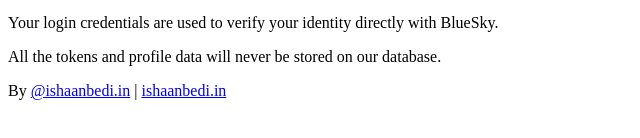
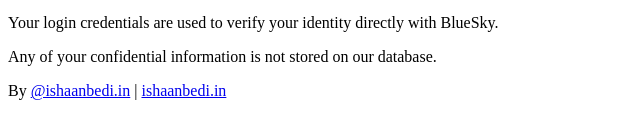
Before and after one commit to ishaanbedi/ish.ninja, a Next.js app: page / in a window 1280 px wide. Shown: the part 246-384 px from the top of the page, without its empty margins (0-640 px from the left). Built offline with nearby package versions, Linux system fonts and the light colour scheme.

Commit message:
Fix typo

```diff
--- a/pages/index.tsx
+++ b/pages/index.tsx
@@ -173,7 +173,7 @@ const Home: React.FC = () => {
               Your login credentials are used to verify your identity directly with BlueSky.
             </p>
             <p className="lg:md:sm:block hidden text-xs text-center text-gray-500">
-              All the tokens and profile data will never be stored on our database.
+              Any of your confidential information is not stored on our database.
             </p>
             <p className="mt-6 text-xs text-center text-gray-500">
               By <Link href="https://staging.bsky.app/profile/ishaanbedi.in" target="_blank" rel="noopener noreferrer" className="text-teal-600 hover:text-teal-500">@ishaanbedi.in</Link> | {" "}
```
